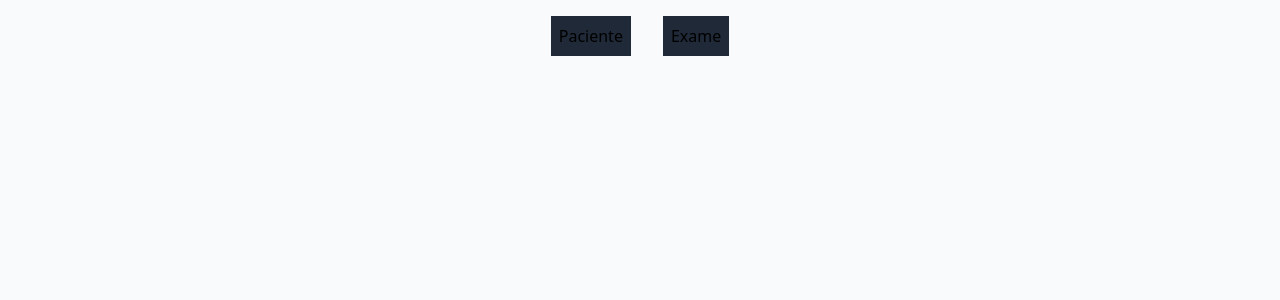
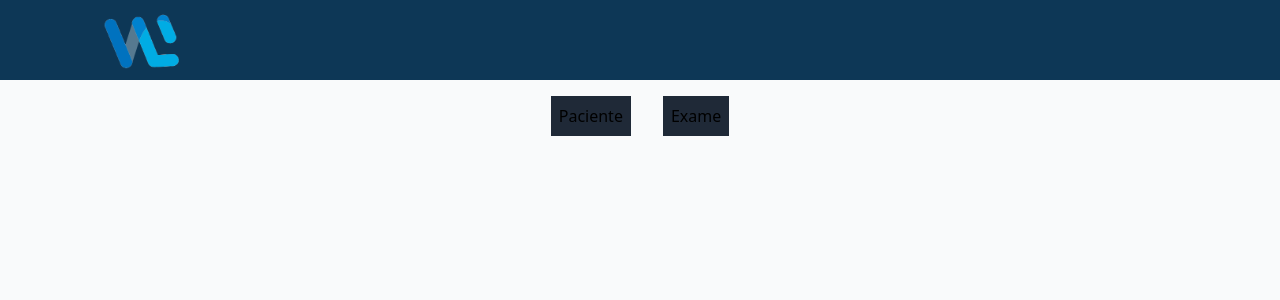
Before and after one commit to Oliveira-Renato/worklab-desafio, a React (Vite) app in the folder worklab-frontend/: page / in a window 1280 px wide. Shown: the top 300 px of the page. Built offline with nearby package versions, Linux system fonts and the light colour scheme.

Commit message:
new feature: contants & styles

```diff
--- a/worklab-frontend/src/App.jsx
+++ b/worklab-frontend/src/App.jsx
@@ -1,8 +1,28 @@
-import MenuCadastro from "./pages/MenuCadastro";
+import { Link } from "react-router-dom";
+import MenuCadastro from "./pages/MenuCadastro.jsx";
+
+import worklabLog from "./assets/logo-worklab.png";
+import { styles } from "./utils/styles.js";
 
 function App() {
   return (
     <div className="w-full h-full">
+      <nav className={`${styles.paddingX} bg-primary`}>
+        <div>
+          <Link
+            to={'/'}
+            className='flex items-center'
+          >
+            <img
+              src={worklabLog}
+              alt="Worklab Logo"
+              className="w-40 h-20 object-contain"
+            />
+
+          </Link>
+        </div>
+      </nav>
+
       <MenuCadastro />
     </div>
   )
--- /dev/null
+++ b/worklab-frontend/src/constants/index.js
@@ -0,0 +1,6 @@
+export const navLinks = [
+    {
+        id: "cadastrar",
+        title: "Tela de Cadstro",
+    },
+];
--- /dev/null
+++ b/worklab-frontend/src/utils/styles.js
@@ -0,0 +1,7 @@
+const styles = {
+    paddingX: "sm:px-16 px-6",
+    paddingY: "sm:py-16 py-6",
+    padding: "sm:px-16 px-6 sm:py-16 py-10",
+};
+
+export { styles };
--- a/worklab-frontend/tailwind.config.js
+++ b/worklab-frontend/tailwind.config.js
@@ -2,7 +2,13 @@
 export default {
     content: ["index.html", "./src/**/*.{js,jsx,ts,tsx}"],
     theme: {
-        extend: {},
+        extend: {
+            colors: {
+                primary: "#0D3756",
+                secondary: "#FFFFFF",
+                teriary: "#4B4B4B",
+            },
+        },
     },
     plugins: ["@tailwindcss/forms"],
 };
```
Also changed, not shown: worklab-frontend/src/App.css (added), worklab-frontend/src/assets/logo-worklab-icon.png (deleted), worklab-frontend/src/assets/logo-worklab.png (added).
